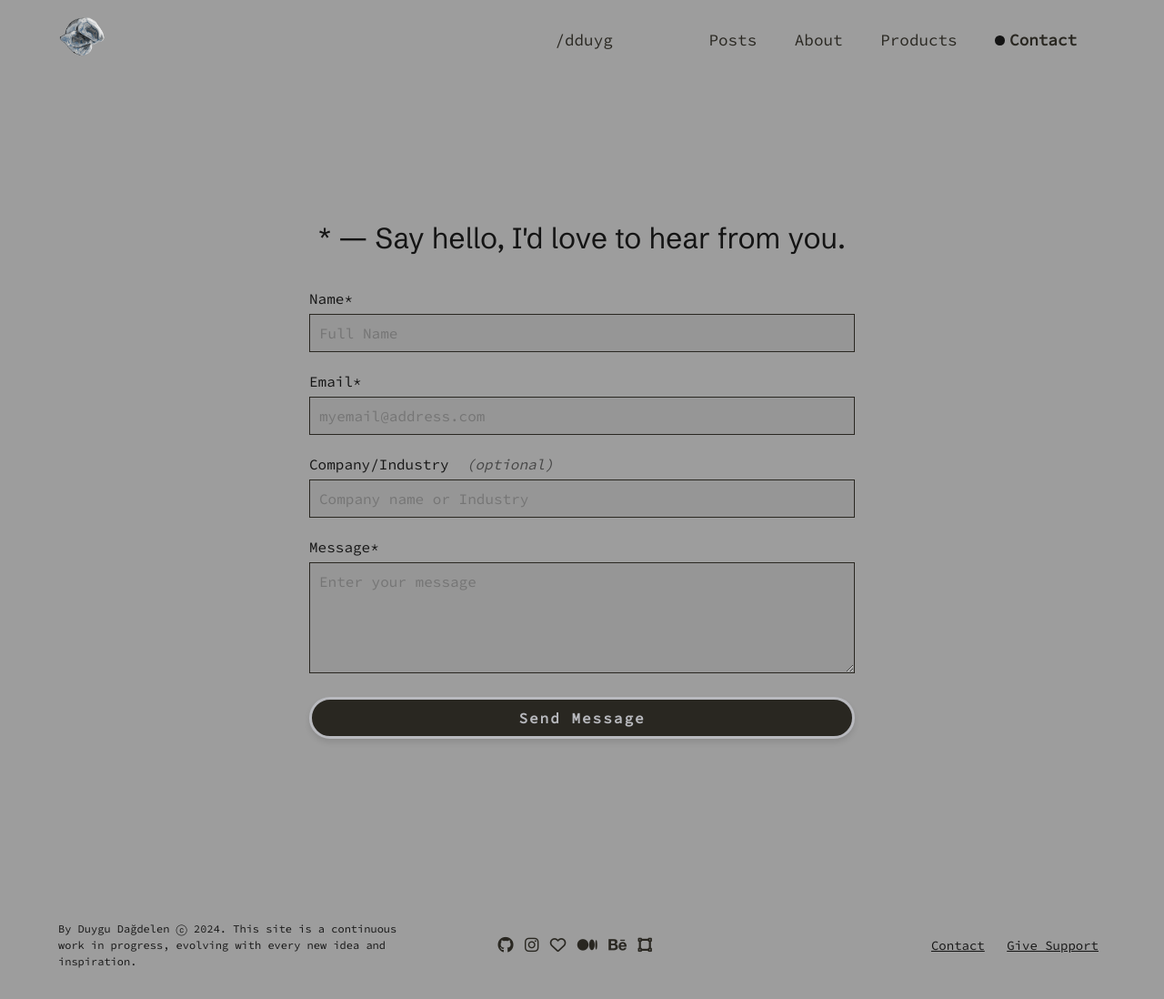
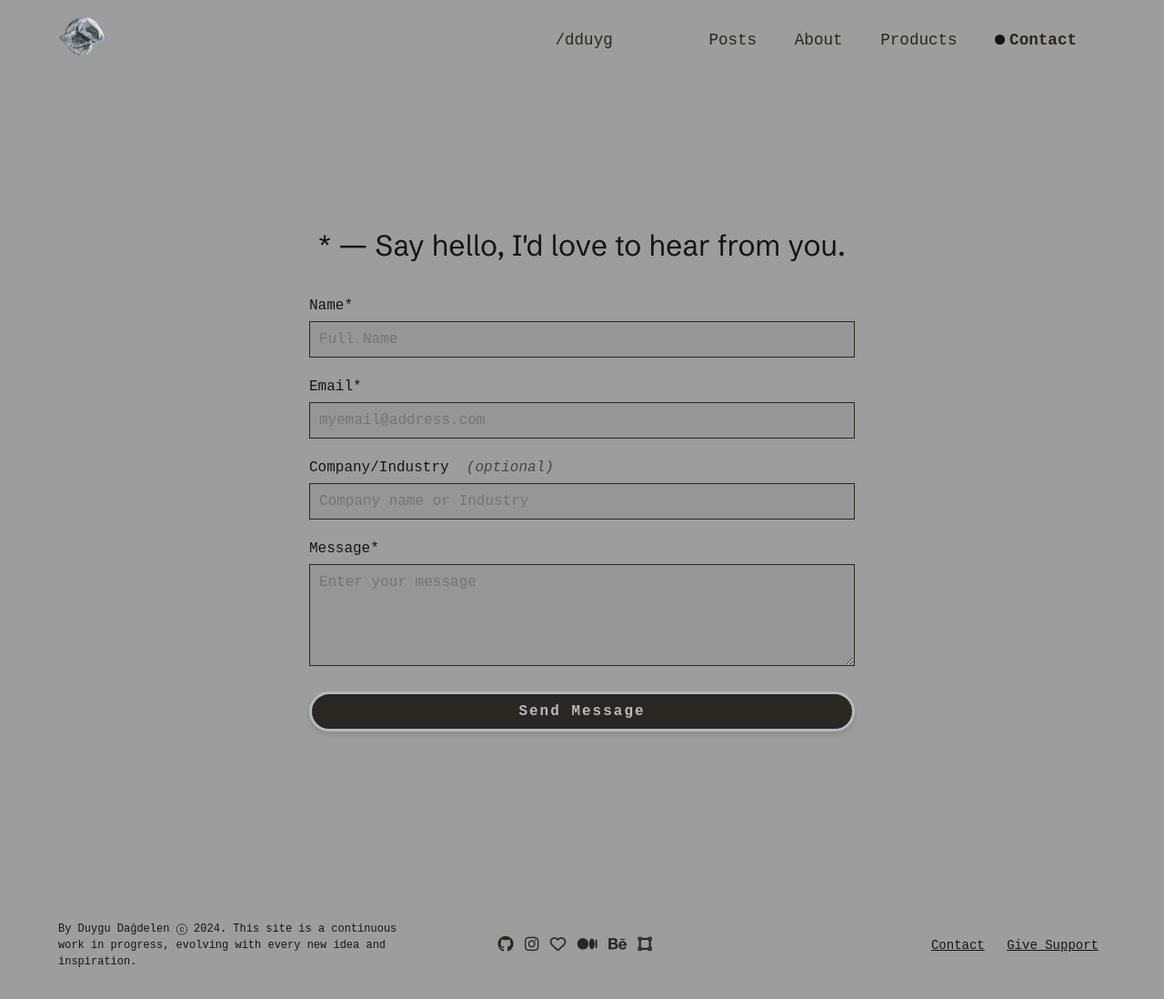
Before and after one commit to dduyg/duuuy, a Jekyll site: the page built from contact.html, in a window 1280 px wide. Shown: the whole page at 91% size. Built offline with Jekyll 4.4.1, drawn with Linux system fonts in a browser that asks for light colours; nearby versions of some CDN libraries.

Commit message:
Update default.html

```diff
--- a/_layouts/default.html
+++ b/_layouts/default.html
@@ -10,7 +10,7 @@
   <link href="https://fonts.googleapis.com/css2?family=Schibsted+Grotesk&display=swap" rel="stylesheet">
   <link href="https://fonts.googleapis.com/css2?family=Lato:ital,wght@0,100;0,300;0,400;0,700;0,900;1,100;1,300;1,400;1,700;1,900&display=swap" rel="stylesheet">
   <link href="https://fonts.googleapis.com/css2?family=Syncopate&display=swap" rel="stylesheet">
-  <link href="https://fonts.googleapis.com/css2?family=Source+Code+Pro&display=swap" rel="stylesheet">
+  <link href="https://fonts.googleapis.com/css2?family=Fira+Code&display=swap" rel="stylesheet">
 
   <script src="https://kit.fontawesome.com/63e03a9b9c.js" crossorigin="anonymous"></script>
   <link rel="stylesheet" href="{{ site.baseurl }}/assets/main.css">
```
